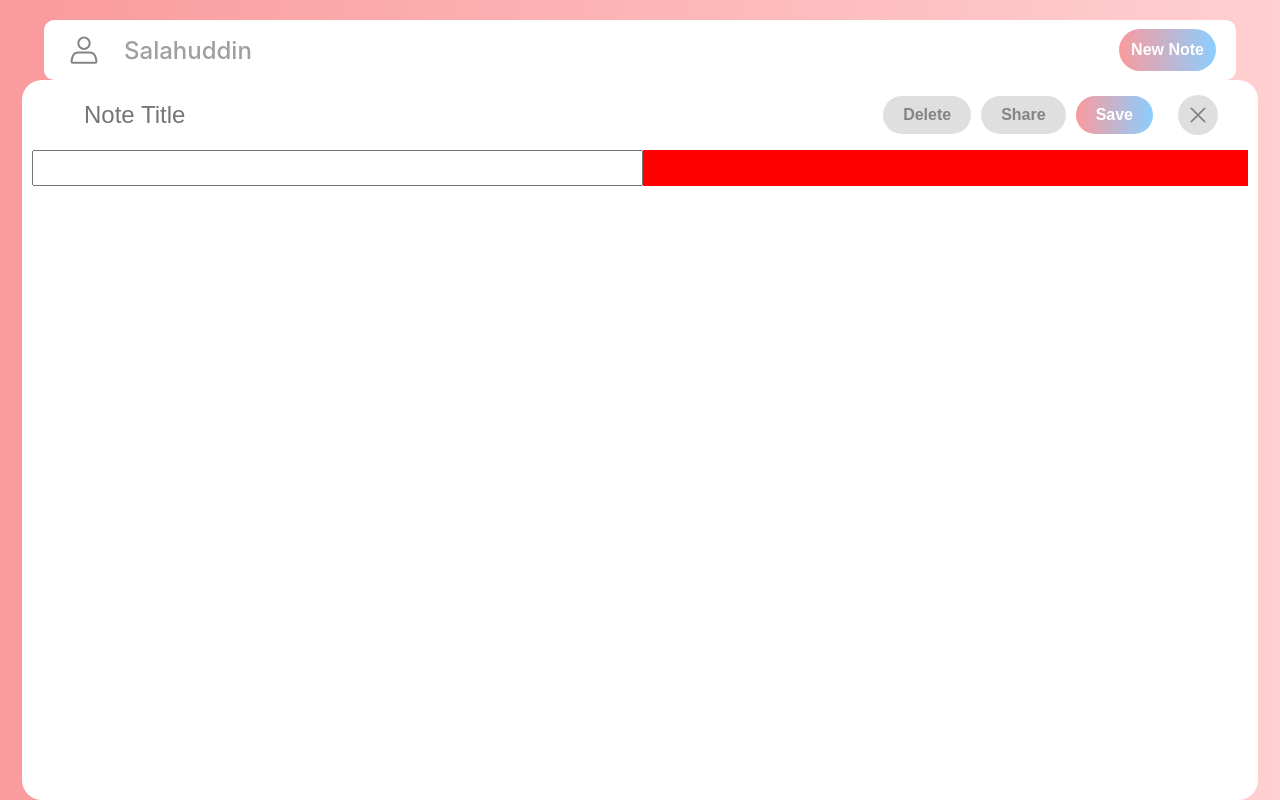
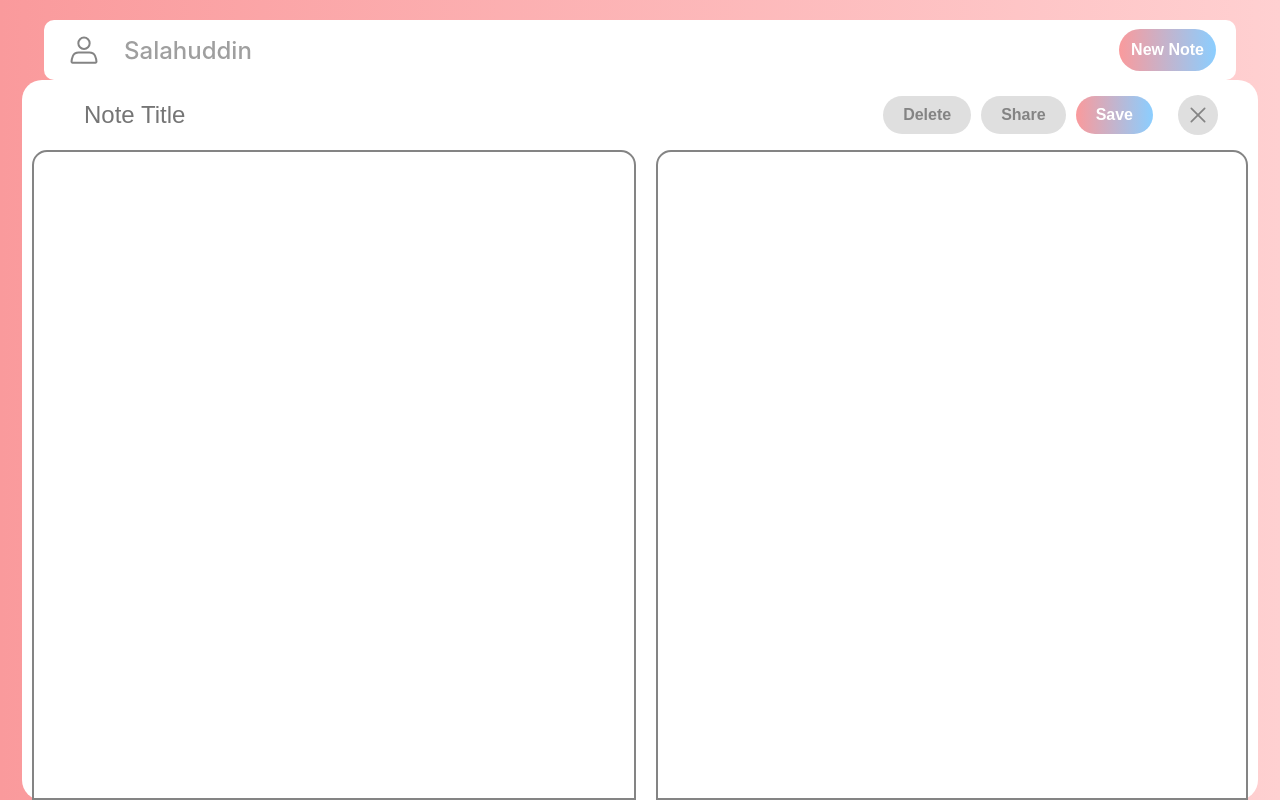
Before and after one commit to Saiby100/markdown-webapp, a React (Create React App) app in the folder client/: page /notes/1 in a window 1280 px wide. Built offline with nearby package versions, Linux system fonts and the light colour scheme.

Commit message:
Fixed styling for edit note popup

```diff
--- a/client/src/pages/styles/notes.scss
+++ b/client/src/pages/styles/notes.scss
@@ -35,6 +35,8 @@
     border-radius: px-to-rem(20);
     padding: 0px px-to-rem(10);
     height: 90%;
+    display: flex;
+    flex-direction: column;
 
     .header {
         display: flex;
@@ -74,19 +76,32 @@
     }
 
     .note-area {
-        position: relative;
+        flex: 1;
         display: flex;
+        gap: px-to-rem(20);
 
         textarea {
             width: 50%;
             resize: none;
+            border: px-to-rem(2) solid $text-colour-dark;
+            border-top-right-radius: px-to-rem(15);
+            border-top-left-radius: px-to-rem(15);
+            padding-top: px-to-rem(10);
+            padding-left: px-to-rem(10);
+            font-size: px-to-rem(18);
+            color: gray;
+
+            &:focus {
+                outline: none;
+            }
         }
 
         div {
-            background-color: red;
             width: 50%;
+            border: px-to-rem(2) solid $text-colour-dark;
+            border-top-right-radius: px-to-rem(15);
+            border-top-left-radius: px-to-rem(15);
         }
-
     }
 
 }
```
